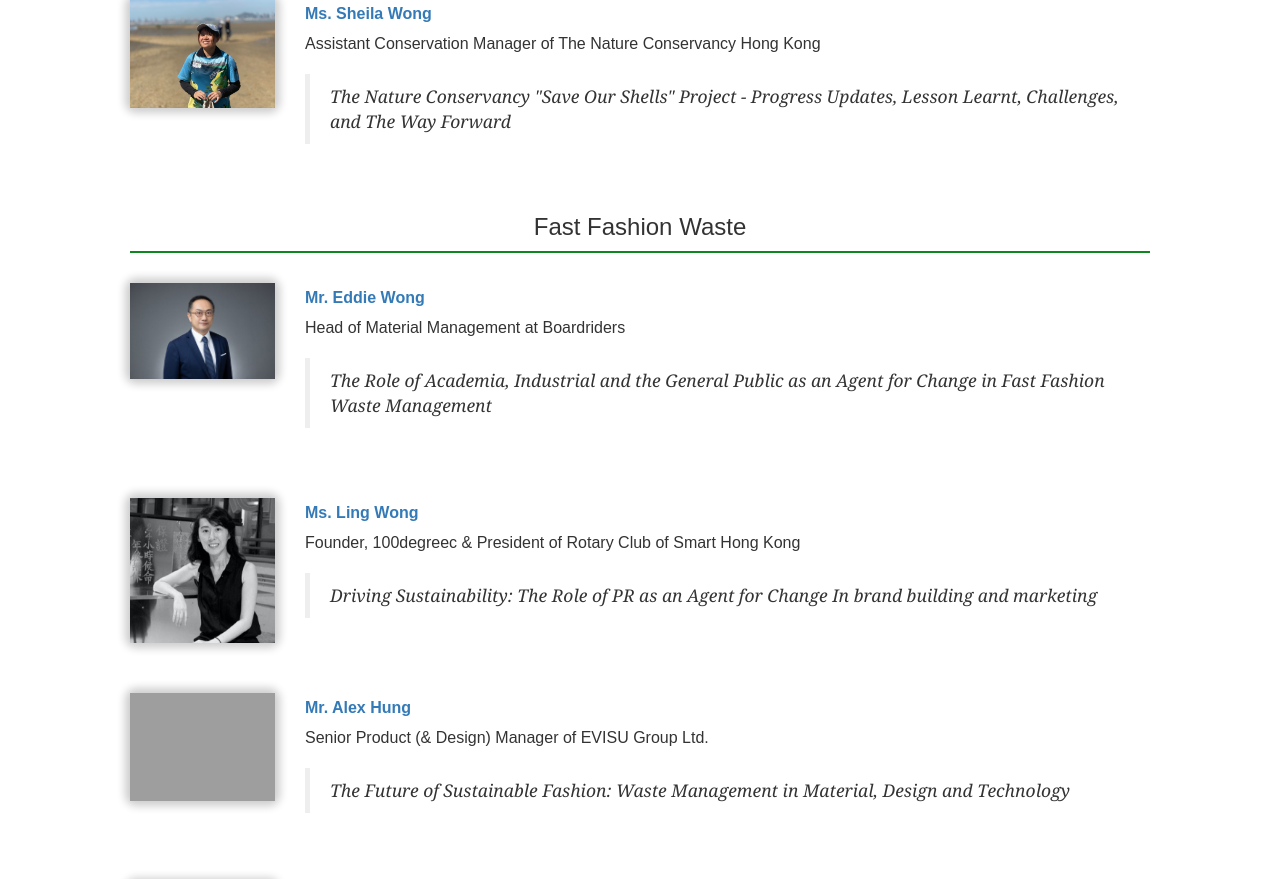
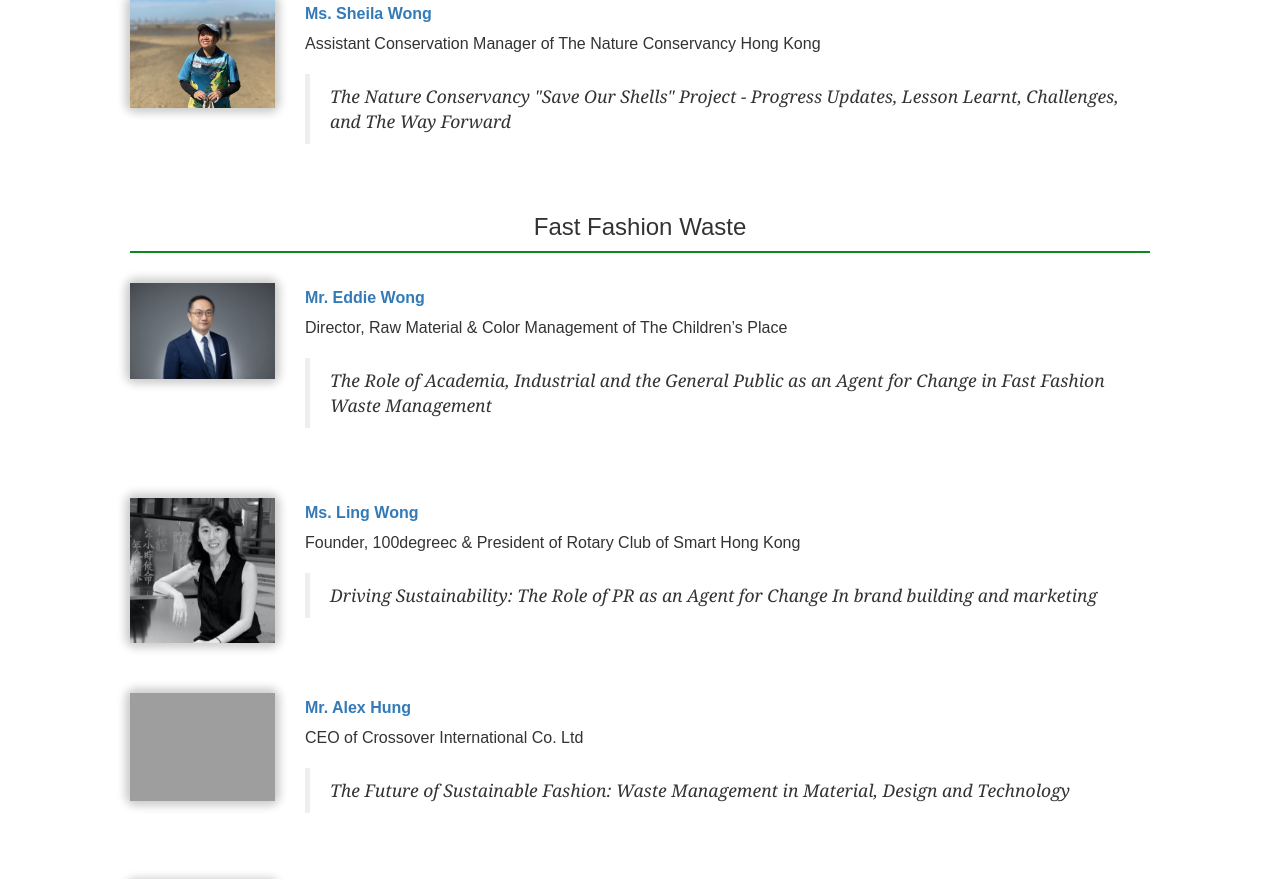
Before and after one commit to andyau1123/html, a PHP site: page /speakers.php in a window 1280 px wide. Shown: the part 1670-2549 px from the top of the page. Run offline with PHP 8.4, Linux system fonts and the light colour scheme; some libraries are stand-ins or nearby versions; grey boxes are pictures that could not be loaded.

Commit message:
download video and speaker

```diff
--- a/download.php
+++ b/download.php
@@ -163,7 +163,7 @@
       <!-- Conf Videos -->
       <h3 style="border-left: solid 5px green;padding-left: 10px;">Conferece Videos</h3>
       <h4>7 June Workshop</h4>
-      <iframe width="100%" height="580" src="https://www.youtube.com/embed/g2yKomfu3Ys?si=1LwyUXzH7odwP7I9" title="YouTube video player" frameborder="0" allow="accelerometer; autoplay; clipboard-write; encrypted-media; gyroscope; picture-in-picture; web-share" referrerpolicy="strict-origin-when-cross-origin" allowfullscreen></iframe>
+<iframe width="560" height="315" src="https://www.youtube.com/embed/OUF4ob60a88?si=2t2A7V_Z9AhsSilj" title="YouTube video player" frameborder="0" allow="accelerometer; autoplay; clipboard-write; encrypted-media; gyroscope; picture-in-picture; web-share" referrerpolicy="strict-origin-when-cross-origin" allowfullscreen></iframe>
 	  <!--
       <div class="container">
         <div class="row">
--- a/speakers.php
+++ b/speakers.php
@@ -145,7 +145,7 @@
 				<div class="col-xs-12 col-sm-12 col-md-10 col-lg-10">
 					<p>
 						<a href="#" target="_blank">Mr. Eddie Wong </a> <br>
-						Head of Material Management at Boardriders
+						Director, Raw Material & Color Management of The Children’s Place
 					</p>
 					<blockquote class="speaker_topics">The Role of Academia, Industrial and the General Public as an Agent for Change in Fast Fashion Waste Management</blockquote>
 				</div>
@@ -175,7 +175,7 @@
 				<div class="col-xs-12 col-sm-12 col-md-10 col-lg-10">
 					<p>
 						<a href="#" target="_blank">Mr. Alex Hung</a> <br>
-						Senior Product (& Design) Manager of EVISU Group Ltd.
+						CEO of Crossover International Co. Ltd
 					</p>
 					<blockquote class="speaker_topics">The Future of Sustainable Fashion: Waste Management in Material, Design and Technology</blockquote>
 				</div>
@@ -361,7 +361,7 @@
 				<div class="col-xs-12 col-sm-12 col-md-10 col-lg-10">
 					<p>
 						<a href="#" target="_blank">Mr. Henry Ngai </a> <br>
-						CEO of Hong Kong Organic Waste Recycling Centre
+						CEO of BE Green Technology Limited
 					</p>
 					<blockquote class="speaker_topics">The Technology, Development, and Market Application of Smart Recycling</blockquote>
 				</div>
```
